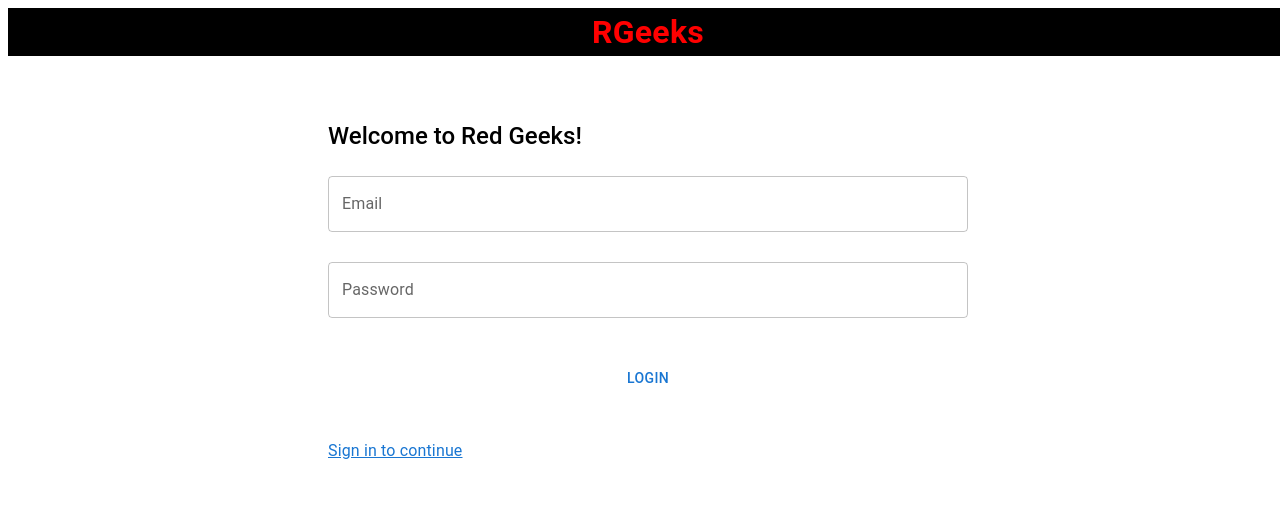
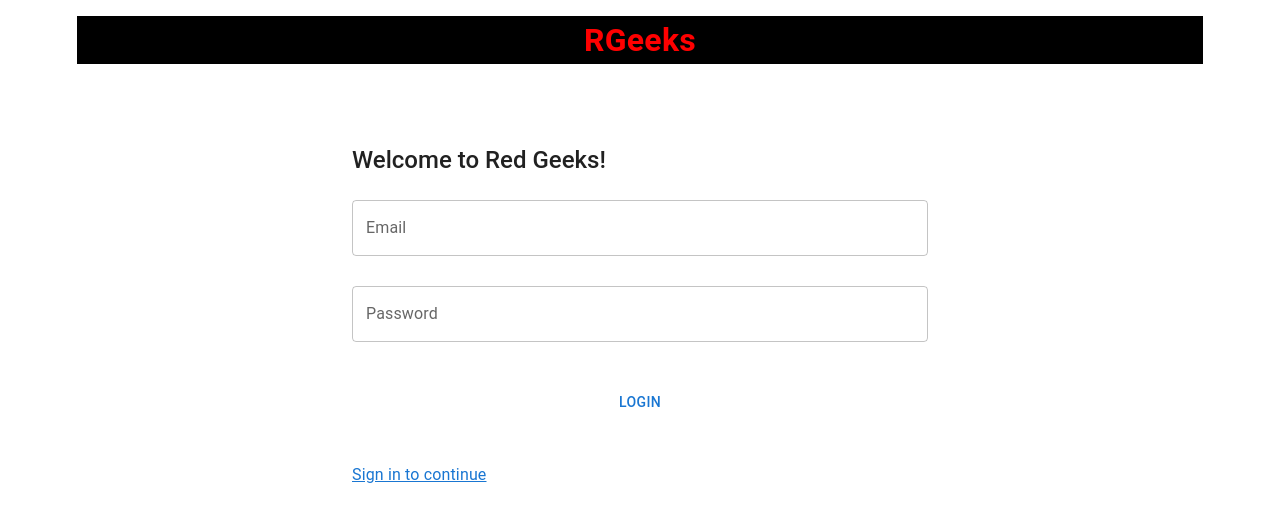
Before and after one commit to JAMES-CERO/Milestone3-RGeek, a React (Create React App) app in the folder frontend/: page / in a window 1280 px wide. Shown: the top 522 px of the page. Built offline with nearby package versions, Linux system fonts and the light colour scheme.

Commit message:
Auth login

```diff
--- a/frontend/src/App.js
+++ b/frontend/src/App.js
@@ -1,16 +1,12 @@
 import { BrowserRouter, Navigate, Routes, Route } from 'react-router-dom'
 import HomePage from './views/homePage';
-import NavBar from './views/navbar';
 import LoginPage from './views/loginPage';
 import ProfilePage from './views/profilePage';
-import authReducer from "./state";
-import { configureStore } from '@reduxjs/toolkit';
-import { Provider, useSelector } from 'react-redux';
+import { useSelector } from 'react-redux';
 import { useMemo } from 'react';
-import { createTheme } from '@mui/system';
+import { createTheme } from '@mui/material/styles';
 import { themeSettings } from './theme';
-import { ThemeProvider, CssBaseline } from '@mui/material';
-
+import { CssBaseline, ThemeProvider } from "@mui/material";
 
 function App() {
     const mode = useSelector((state) => state.mode);
@@ -20,7 +16,7 @@ function App() {
         <div className="app">
             <BrowserRouter>
 
-
+                    <CssBaseline />
                         <Routes>
                             <Route path='/' element={<LoginPage />} />
                             <Route path='/home' element={isAuth ? <HomePage /> : <Navigate to="/" />} />
@@ -29,7 +25,6 @@ function App() {
                             <Route path='/profile/:userId' element={ < ProfilePage />} /> */}
                         </Routes>
 
-
             </BrowserRouter>
         </div>
     )
--- a/frontend/src/index.js
+++ b/frontend/src/index.js
@@ -2,7 +2,7 @@ import React from 'react';
 import ReactDOM from 'react-dom/client';
 import './index.css';
 import App from './App';
-import { authSlice } from './state';
+import authReducer from './state';
 import {configureStore, getDefaultMiddleware} from "@reduxjs/toolkit";
 import { Provider } from 'react-redux';
 import {
@@ -19,7 +19,7 @@ import storage from 'redux-persist/lib/storage';
 import { PersistGate } from 'redux-persist/integration/react';
 
 const persistConfig = { key: "root", storage, version: 1};
-const persistedReducer = persistReducer( persistConfig, authSlice.reducer );
+const persistedReducer = persistReducer( persistConfig, authReducer );
 const store = configureStore({
   reducer: persistedReducer,
   middleware: (getDefaultMiddleware) =>
@@ -38,6 +38,5 @@ root.render(
         <App />
       </PersistGate>
     </Provider>
-
   </React.StrictMode>
 );
--- a/frontend/src/state/index.js
+++ b/frontend/src/state/index.js
@@ -13,7 +13,7 @@ export const authSlice = createSlice({
     initialState,
     reducers: {
         setMode: (state) => {
-            state.mode = state.mode === 'ligth' ? "dark" : "ligth"
+            state.mode = state.mode === 'light' ? "dark" : "light"
         },
         setLogin: (state, action) => {
             state.user = action.payload.user;
--- a/frontend/src/views/homePage/index.jsx
+++ b/frontend/src/views/homePage/index.jsx
@@ -8,20 +8,21 @@ import PostsControl from "views/widgets/PostsControl";
 const HomePage = () => {
 
     const noMobileScreen = useMediaQuery("(min-width: 1000px)");
-    const { id, picturePath} = useSelector((state) => state.user);
+    const { _id, picturePath} = useSelector((state) => state.user);
 
     return (
      <Box>
         <NavBar/>
-        <Box display={noMobileScreen ? "flex" : "block"} gap="0.5rem" justifyContent="space-between" width="100%">
+        <Box display={noMobileScreen ? "flex" : "block"} gap="0.5rem" justifyContent="space-between" width="100%" padding="2rem 6%">
             <Box flexBasis={noMobileScreen ? "26%" : undefined}>
                 <UserW
-                userId={id} picturePath={picturePath}
+                userId={ _id} picturePath={picturePath}
                 />
             </Box>
-            <Box>
-                <PostW ></PostW>
-                <PostsControl />
+            <Box flexBasis={noMobileScreen ? "42%" : undefined}
+                  mt={noMobileScreen ? undefined : "2rem"}>
+                <PostW picturePath={picturePath} />
+                <PostsControl userId={_id} />
             </Box>
 
             {noMobileScreen && <Box flexBasis="26%"></Box>}
--- a/frontend/src/views/loginPage/form.jsx
+++ b/frontend/src/views/loginPage/form.jsx
@@ -96,20 +96,20 @@ const Form = () => {
                     user: loggedIn.user,
                     token: loggedIn.token,
                 })
-            )
+            );
             navigate("/home");
         }
     }
 
 
-    const handleFromSubmit = async (values, onSubmitProps) => {
+    const handleFormSubmit = async (values, onSubmitProps) => {
         if (isLogin) await login(values, onSubmitProps);
         if (isRegister) await register(values, onSubmitProps);
 
     };
 
     return (
-        <Formik onSubmit={handleFromSubmit}
+        <Formik onSubmit={handleFormSubmit}
             initialValues={isLogin ? inicialValuesLogin : inicialValuesRegister}
             validationSchema={isLogin ? loginSchema : registerSchema}>
             {({
@@ -130,32 +130,52 @@ const Form = () => {
                     >
                         {isRegister && (
                             <>
-                                <TextField label='First Name' name="firstName" onChange={handleChange} onBlur={handleBlur} value={values.firstName}
+                                <TextField
+                                    label='First Name'
+                                    name="firstName"
+                                    onChange={handleChange}
+                                    onBlur={handleBlur}
+                                    value={values.firstName}
                                     error={Boolean(touched.firstName) && Boolean(errors.firstName)}
                                     helperText={touched.firstName && errors.firstName}
                                     sx={{ gridColumn: "span 2" }}
                                 />
-                                <TextField label='Last Name' name="lastName" onChange={handleChange} onBlur={handleBlur} value={values.lastName}
+                                <TextField
+                                    label="Last Name"
+                                    name="lastName"
+                                    onChange={handleChange}
+                                    onBlur={handleBlur}
+                                    value={values.lastName}
                                     error={Boolean(touched.lastName) && Boolean(errors.lastName)}
                                     helperText={touched.lastName && errors.lastName}
                                     sx={{ gridColumn: "span 2" }}
                                 />
-                                <TextField label='Location' name="location" onChange={handleChange} onBlur={handleBlur} value={values.location}
+                                <TextField
+                                    label='Location'
+                                    name="location"
+                                    onChange={handleChange}
+                                    onBlur={handleBlur}
+                                    value={values.location}
                                     error={Boolean(touched.location) && Boolean(errors.location)}
                                     helperText={touched.location && errors.location}
                                     sx={{ gridColumn: "span 4" }}
                                 />
-                                <TextField label='Occupation' name="occupation" onChange={handleChange} onBlur={handleBlur} value={values.occupation}
+                                <TextField
+                                    label='Occupation'
+                                    name="occupation"
+                                    onChange={handleChange}
+                                    onBlur={handleBlur}
+                                    value={values.occupation}
                                     error={Boolean(touched.occupation) && Boolean(errors.occupation)}
                                     helperText={touched.occupation && errors.occupation}
                                     sx={{ gridColumn: "span 4" }}
                                 />
-                                <Box border={`5px solid ${palette.background.alt}`} borderRadius="5px" gridColumn="span 4">
+                                <Box border={`1px solid ${palette.background.alt}`} borderRadius="5px" gridColumn="span 4">
                                     <Dropzone acceptedFiles='.jpg, .jpeg, .png' multiple={false} onDrop={(acceptedFiles) => setFieldValue('picture', acceptedFiles[0])} >
                                         {({ getRootProps, getInputProps }) => (
                                             <Box {...getRootProps()}
                                                 p="1rem" border={`2px dashed ${palette.primary.main}`}
-                                                sx={{"&:hover": {cursor: "pointer"}}}
+                                                sx={{ "&:hover": { cursor: "pointer" } }}
                                             >
                                                 <input {...getInputProps()} />
                                                 {!values.picture ? (
@@ -173,12 +193,22 @@ const Form = () => {
                             </>
                         )}
 
-                        <TextField label='Email' name="email" onChange={handleChange} onBlur={handleBlur} value={values.email}
+                        <TextField
+                            label='Email'
+                            name="email"
+                            onChange={handleChange}
+                            onBlur={handleBlur}
+                            value={values.email}
                             error={Boolean(touched.email) && Boolean(errors.email)}
                             helperText={touched.email && errors.email}
                             sx={{ gridColumn: "span 4" }}
                         />
-                        <TextField label='Password' name="password" onChange={handleChange} onBlur={handleBlur} value={values.password}
+                        <TextField
+                            label='Password'
+                            name="password"
+                            onChange={handleChange}
+                            onBlur={handleBlur}
+                            value={values.password}
                             error={Boolean(touched.password) && Boolean(errors.password)}
                             helperText={touched.password && errors.password}
                             sx={{ gridColumn: "span 4" }}
@@ -186,22 +216,23 @@ const Form = () => {
                     </Box>
 
                     <Box>
-                        <Button fullWidth type="submit"
-                                sx={{ backgrounColor: palette.primary.main,
-                                      color: palette.background.alt, m: '2rem 0', p: '1rem',
-                                      "&:hover" : { color: palette.primary.main}
-                                }}
+                        <Button  type="submit" fullWidth
+                            sx={{
+                                backgrounColor: palette.primary.main,
+                                color: palette.background.alt, m: '2rem 0', p: '1rem',
+                                "&:hover": { color: palette.primary.main }
+                            }}
                         >
                             {isLogin ? 'LOGIN' : 'Create new Account'}
                         </Button>
                         <Typography onClick={() => {
                             setPageType(isLogin ? 'register' : 'login');
                             resetForm();
-                            }}
-                            sx ={{
+                        }}
+                            sx={{
                                 textDecoration: "underline",
                                 color: palette.primary.main,
-                                "&:hover" : {
+                                "&:hover": {
                                     cursor: "pointer",
                                     color: palette.primary.light,
                                 },
--- a/frontend/src/views/loginPage/index.jsx
+++ b/frontend/src/views/loginPage/index.jsx
@@ -4,14 +4,14 @@ import {
     useTheme,
     useMediaQuery
 } from "@mui/material";
-import Form from "./form";
+import Form from "./Form";
 
 const LoginPage = () => {
     const theme = useTheme();
     const noMobileScreen = useMediaQuery("(min-width: 1000px)");
     return (
         <Box>
-            <Box width='100%' backgroundColor={theme.palette.background.alt} textAlign='center' p='1 rem 6%'>
+            <Box width='100%' backgroundColor={theme.palette.background.alt} textAlign='center' p='1rem 6%'>
             <Typography fontWeight='bold' fontSize= '32px' color='red' backgroundColor='black'
             >
                 RGeeks
--- a/frontend/src/views/widgets/PostW.jsx
+++ b/frontend/src/views/widgets/PostW.jsx
@@ -21,7 +21,7 @@ import FlexMUI from "components/FlexMUI"
 import { useState } from "react"
 import { useSelector, useDispatch } from "react-redux"
 import Dropzone from "react-dropzone"
-// import UserImage from "components/UserImage"
+import UserImage from "components/UserImage"
 import WidgetControl from "components/WidgetControl"
 import { setPost } from "state"
 
@@ -29,15 +29,15 @@ const PostW = ({ picturePath }) => {
     const dispatch = useDispatch();
     const [imagePOST, setImagePOST] = useState(false);
     const [image, setImage] = useState(null);
-    // const [post, setPost] = useState('');
+    const [post, setPost] = useState('');
     const { palette } = useTheme()
-    // const { _id } = useSelector((state) => state.user);
+    const { _id } = useSelector((state) => state.user);
     const token = useSelector((state) => state.token)
 
-    const habldePost = async () => {
+    const handlePost = async () => {
         const formData = new FormData();
-        // formData.append("userId", _id)
-        // formData.append("description", post)
+        formData.append("userId", _id)
+        formData.append("description", post)
     }
 
     return (
```
